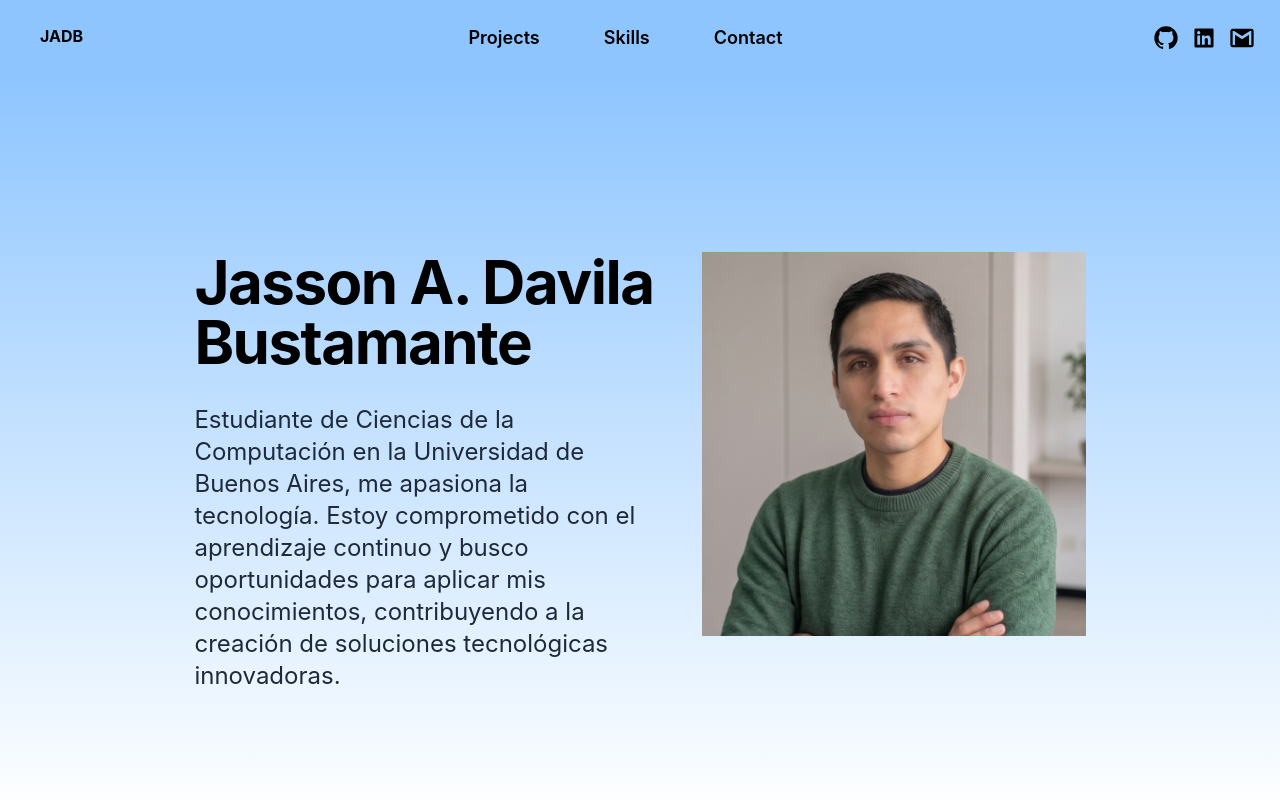
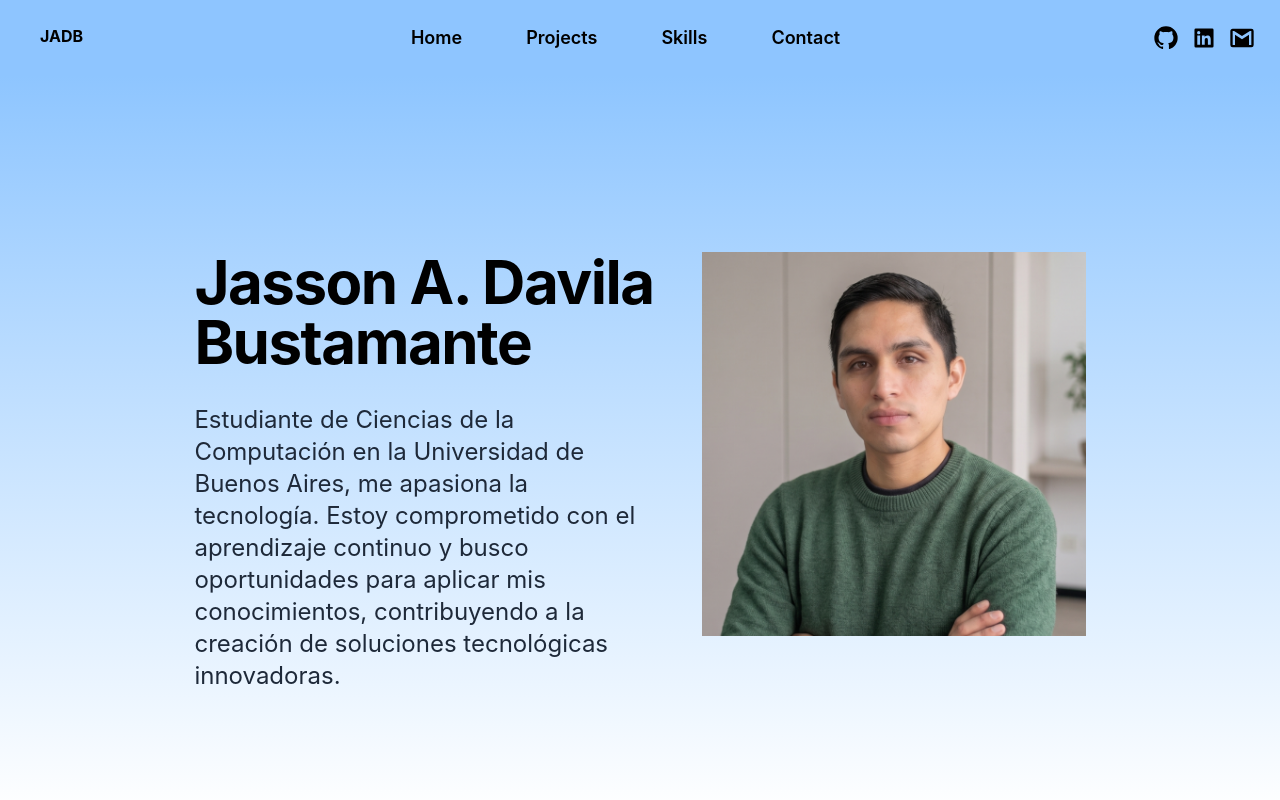
Before and after one commit to Jasson-01/Portfolio, a React app: page / in a window 1280 px wide. Shown: the top 800 px of the page. Built offline with nearby package versions, Linux system fonts and the light colour scheme; the HTML template or start-up script is replaced by a standard one.

Commit message:
Agregando home al nav

```diff
--- a/src/App.tsx
+++ b/src/App.tsx
@@ -9,14 +9,18 @@ const App = () => {
 		<Layout>
 			<div>
 
-				<Hero></Hero>
+				<div id="home" className="min-h-screen">
+					<Hero></Hero>
+				</div>
 
 				<div id="projects" className="min-h-screen">
 			    	<Projects ></Projects>
 				</div>
+
 				<div id="skills" className="min-h-screen">
 			     	<Skills></Skills>
 				</div>
+
 				<div id="contact" className="min-h-screen">
 			    	<Contact></Contact>
 				</div>
--- a/src/components/layout/Navbar.tsx
+++ b/src/components/layout/Navbar.tsx
@@ -12,6 +12,9 @@ const Navbar = () => {
 			</div>
 			<div>
 				<ul className="flex gap-x-8 list-none font-semibold text-lg ">
+					<li className="px-4 py-2  hover:bg-gray-500/30">
+						<a href="#home">Home</a>
+					</li>
 					<li className="px-4 py-2  hover:bg-gray-500/30">
 						<a href="#projects">Projects</a>
 					</li>
```
